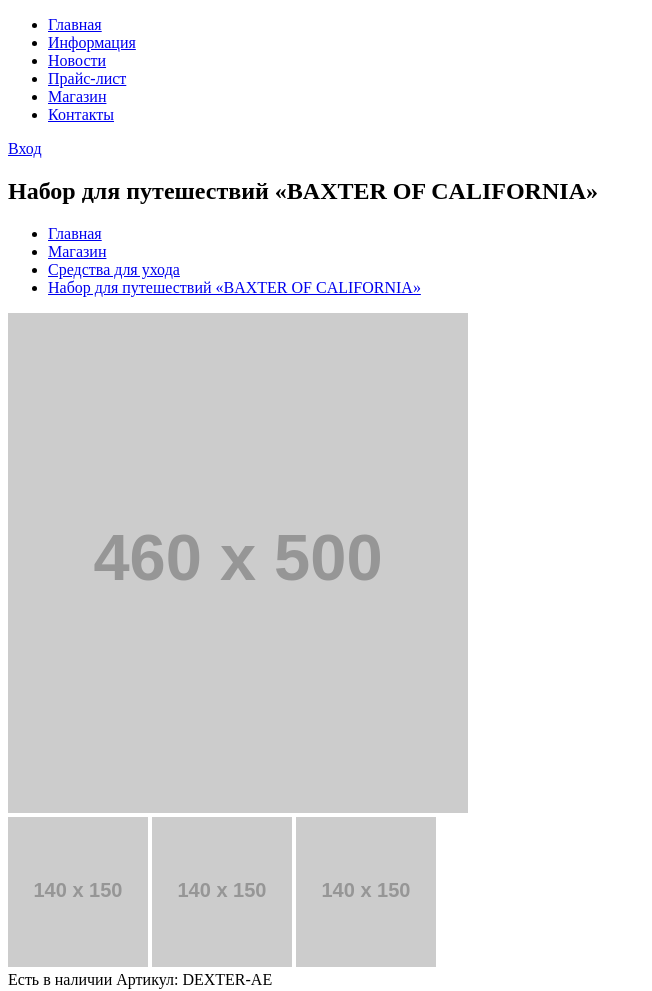
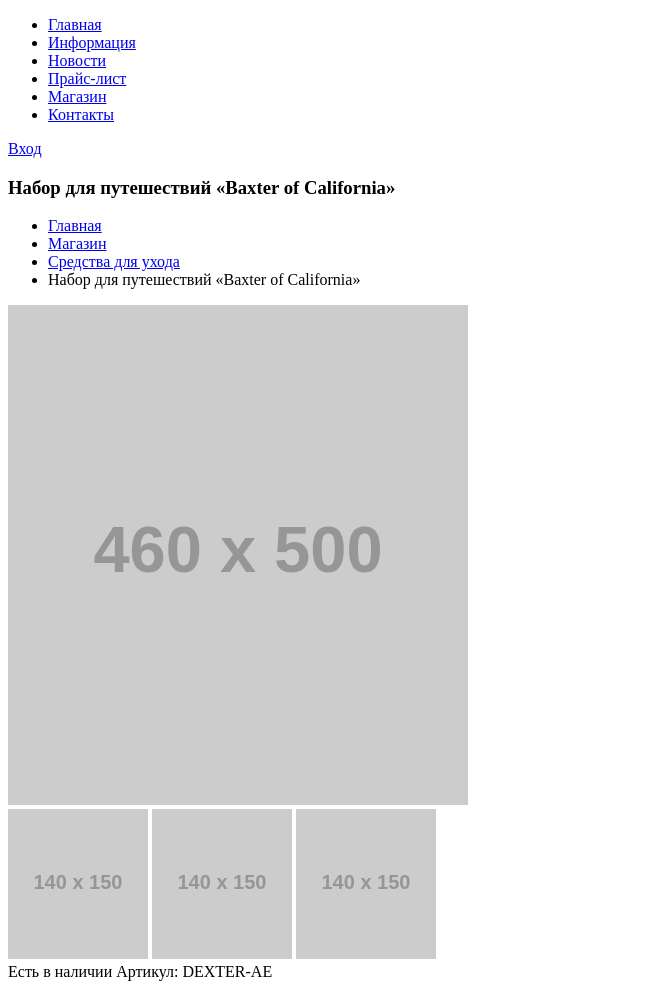
Before and after one commit to Bludniy/htmlacademy-htmlcss-basic--barbershop, a plain HTML site: page catalog-item.html in a window 1280 px wide. Shown: the top 991 px of the page, without its empty margins (0-652 px from the left). Drawn offline with Linux system fonts and the light colour scheme; placeholder pictures from the web are drawn by us.

Commit message:
Заголовок страницы с карточкой товара свёрстан элементом section
Элемент <section> введён для единообразия со страницей каталога товаров. Элемент <nav> может не использоваться для оформления «хлебных крошек».

```diff
--- a/catalog-item.html
+++ b/catalog-item.html
@@ -29,23 +29,17 @@
     <!--Page main content------------------------------------------------------>
     <!------------------------------------------------------------------------->
     <main class="container">
-      <!--Здесь article избыточен, т.к. всё содержимое описывается элементом main-->
       <article class="catalog-item">
         <!--Current page title and navigation-breadcrumbs---------------------->
-        <!--TODO: узнать, можно ли заголовок и навигацию обозначить элементом
-            section-->
-        <h1 class="page-title">Набор для путешествий «BAXTER OF CALIFORNIA»</h1>
-        <!--TODO: убрать nav, присвоить класс элементу ul-->
-        <nav class="breadcrumbs">
-          <ul>
-            <li><a href="#">Главная</a></li>
-            <li><a href="#">Магазин</a></li>
-            <li><a href="#">Средства для ухода</a></li>
-            <!--TODO: узнать, является ли ссылкой указатель текущей страницы-->
-            <li><a class="current" href="#">Набор для путешествий «BAXTER OF
-                CALIFORNIA»</a></li>
-          </ul>
-        </nav>
+        <section class="page-title">
+          <h1>Набор для путешествий «Baxter of California»</h1>
+            <ul class="breadcrumbs">
+              <li><a href="#">Главная</a></li>
+              <li><a href="#">Магазин</a></li>
+              <li><a href="#">Средства для ухода</a></li>
+              <li class="current-page">Набор для путешествий «Baxter of California»</li>
+            </ul>
+        </section>
         <!--Item's photogallery------------------------------------------------>
         <section class="item-images">
           <!--TODO: узнать, подходит ли элемент figure для фотографий товара-->
```
